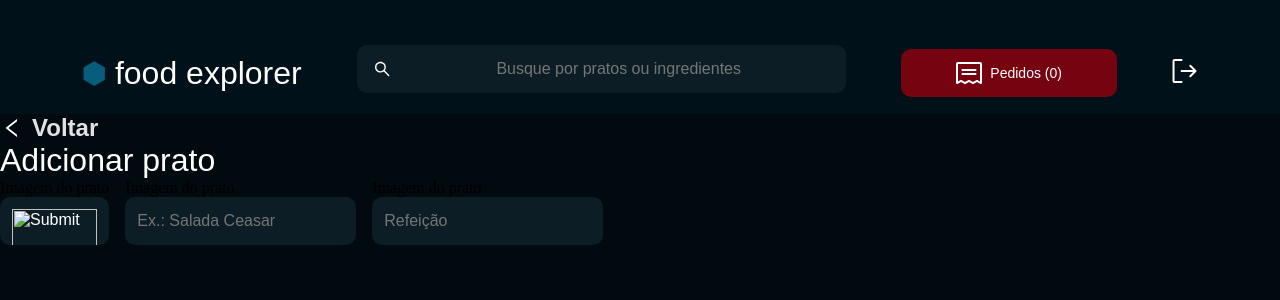
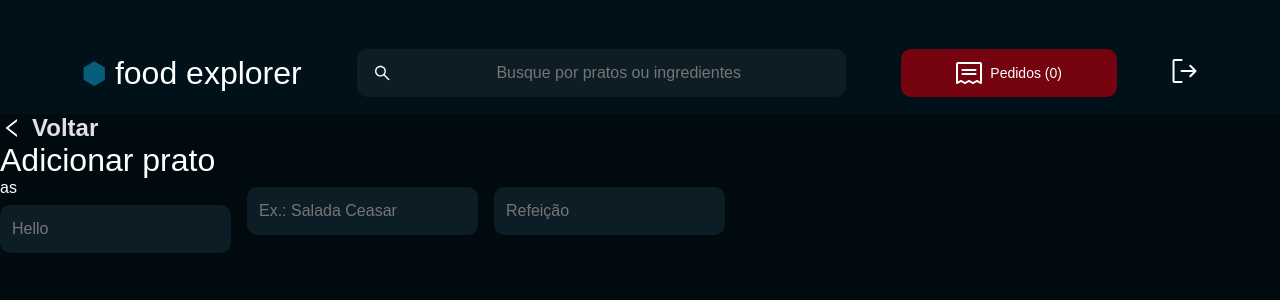
Before and after one commit to viniciusamc/food-explorer, a React (Vite) app: page / in a window 1280 px wide. Shown: the top 300 px of the page. Built offline with nearby package versions, Linux system fonts and the light colour scheme.

Commit message:
feature:label button component

```diff
--- a/src/components/Input/index.jsx
+++ b/src/components/Input/index.jsx
@@ -1,10 +1,13 @@
-import { Container } from "./styles";
+import { Container, Content } from "./styles";
 
-export function Input({ icon: Icon, ...rest }) {
+export function Input({ icon: Icon, label, ...rest }) {
   return (
-    <Container>
-      {Icon && <Icon size={20} />}
-      <input {...rest} />
-    </Container>
+    <Content>
+      {<label>{label}</label>}
+      <Container>
+        {Icon && <Icon size={20} />}
+        <input {...rest} />
+      </Container>
+    </Content>
   );
 }
--- a/src/components/Input/styles.js
+++ b/src/components/Input/styles.js
@@ -9,9 +9,11 @@ export const Container = styled.div`
   color: ${({ theme }) => theme.COLORS.LIGHT_100};
   margin-bottom: 8px;
   border-radius: 10px;
+
   > svg {
     margin-left: 16px;
   }
+
   > input {
     height: 48px;
     width: 100%;
@@ -28,3 +30,17 @@ export const Container = styled.div`
     }
   }
 `;
+
+export const Content = styled.div`
+  display: flex;
+  flex-direction: column;
+  gap: 8px;
+  width: 100%;
+
+  > label {
+    font-family: ${({ theme }) => theme.FONTS.POPPINS};
+    font-size: 16px;
+    font-weight: 500;
+    color: ${({ theme }) => theme.COLORS.LIGHT_100};
+  }
+`;
--- a/src/pages/ShowMeal/index.jsx
+++ b/src/pages/ShowMeal/index.jsx
@@ -16,15 +16,12 @@ export function ShowMeal() {
         <Form>
           <Col3>
             <Label>
-              <label>Imagem do prato</label>
-              <Input placeholder={"Hello"} type={"image"} />
+              <Input placeholder={"Hello"} label="as" />
             </Label>
             <Label>
-              <label>Imagem do prato</label>
               <Input placeholder={"Ex.: Salada Ceasar"} type={"text"} />
             </Label>
             <Label>
-              <label>Imagem do prato</label>
               <Input placeholder={"Refeição"} type={"select"} />
             </Label>
           </Col3>
```
